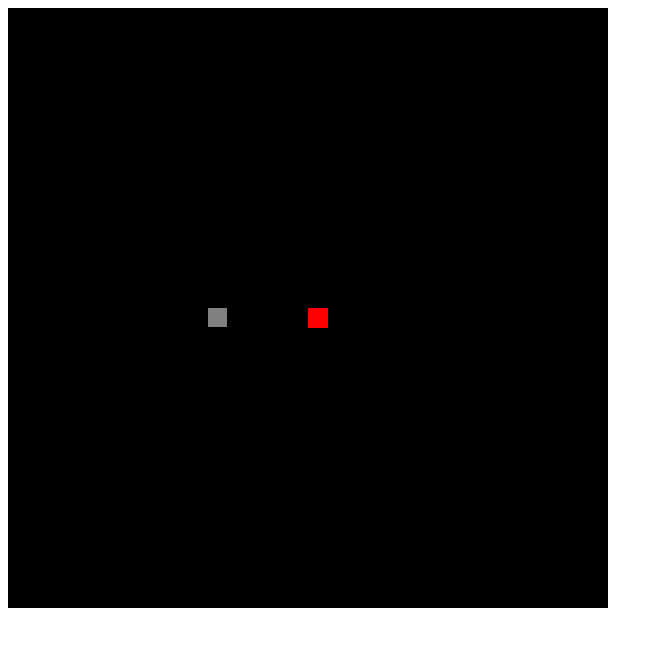
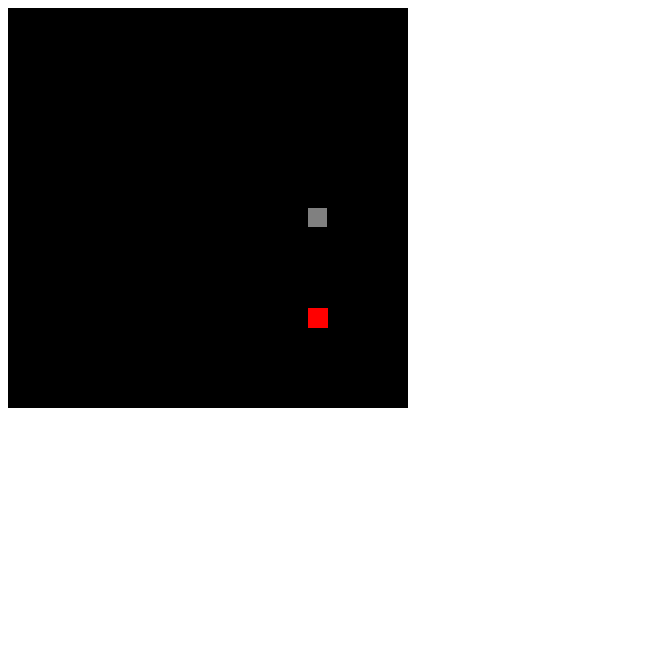
Before and after one commit to Vitor772/Snake, a plain HTML site: page index.html in a window 1280 px wide. Shown: the whole page, without its empty margins (0-663 px from the left). Drawn offline with Linux system fonts and the light colour scheme.

Commit message:
22/04/2022

```diff
--- a/index.html
+++ b/index.html
@@ -7,105 +7,89 @@
     <title>Document</title>
 </head>
 <body>
-    <canvas id="stage" width="600" height="600"></canvas>
-    <script type="text/javascript">
+  <canvas id="stage" width="400" height="400"></canvas>
+  <script>
+    window.onload = function(){
+      var stage = document.getElementById('stage')
+      var ctx = stage.getContext("2d")
+      setInterval(game, 60)
+      document.addEventListener("keydown", keyPush)
 
-        window.onload = function() {
-            var stage = document.getElementById('stage');
-            var ctx = stage.getContext("2d");
-            document.addEventListener("keydown", keyPush)
-            setInterval(game, 60);
+      const vel = 1
 
-            const vel = 1;
+      var vx=vy=0
+      var px = 15
+      var py = 10
+      var qp = 20
+      var tp = 20
+      var ax=ay=15
 
-            var vx = vy = 0;
-            var px = 10;
-            var py = 15;
-            var tp = 20;
-            var qp = 20;
-            var ax=ay=15;
-
-            var trail = [];
-            tail = 5;
-
+      var trail = []
+      tail = 5
 
       function game(){
-                px += vx;
-                py += vy;
-                if (px <0) {
-                    px = qp-1;
+        px += vx
+        py += vy
+
+        if(px < 0){
+          px = qp-1
         }
-                if (px > qp-1) {
-                    px = 0;
+        if(px > qp-1){
+          px = 0
         }
-                if (py < 0) {
-                    py = qp-1;
+        if(py < 0){
+          py = qp-1
         }
-                if (py > qp-1) {
-                    py = 0;
+        if (py > qp-1){
+          py = 0
         }
 
+        ctx.fillStyle = "black"
+        ctx.fillRect(0, 0, stage.height, stage.width)
 
-                ctx.fillStyle = "black";
-                ctx.fillRect(0,0, stage.width, stage.height);
+        ctx.fillStyle = "red"
+        ctx.fillRect(ax*tp, ay*tp, tp, tp)
 
-                ctx.fillStyle = "red";
-                ctx.fillRect(ax*tp, ay*tp, tp,tp);
-
-                ctx.fillStyle = "gray";
-                for (var i = 0; i < trail.length; i++) {
-                    ctx.fillRect(trail[i].x*tp, trail[i].y*tp, tp-1,tp-1);
-                    if (trail[i].x == px && trail[i].y == py)
-                    {
-                        vx = vy=0;
-                        tail =5;
+        ctx.fillStyle = "gray"
+        for(var i = 0; i < trail.length; i++){
+          ctx.fillRect(trail[i].x*tp, trail[i].y*tp, tp-1,tp-1)
+          if(trail[i].x == px && trail[i].y == py){
+            vx=vy=0
+            tail = 5
           }
         }
 
-            trail.push({x:px,y:py })
-            while (trail.length > tail){
-                trail.shift();
+        trail.push({x:px, y:py})
+        while(trail.length > tail) {
+        trail.shift()
         }
+        if (px == ax && py == ay){
+          tail++;
 
-            if (ax==px && ay==py){
-                tail++;
-                ax = Math.floor(Math.random()*qp);
-                ay = Math.floor(Math.random()*qp);
+          ax = Math.floor(Math.random()*qp)
+          ay = Math.floor(Math.random()*qp)
+
         }
-
 
         }
         function keyPush(){
           switch (event.keyCode) {
             case 37:
               vx = -vel
-                        vy = 0
+              vy = 0;
                 break;
             case 38:
-                        vx = 0
-                        vy = -vel
+              vx = -vel
+              vy = 0
                 break;
             case 39:
               vx = vel
               vy = 0
-                    break;
-                    case 40:
-                         vx = 0
-                         vy = vel
-                    break;
             default:
               break;
           }
       }
-
     }
-
-
-
-
-
-
-
    </script>
 </body>
 </html>
```
Lines whose indentation alone changed are shown as unchanged.
